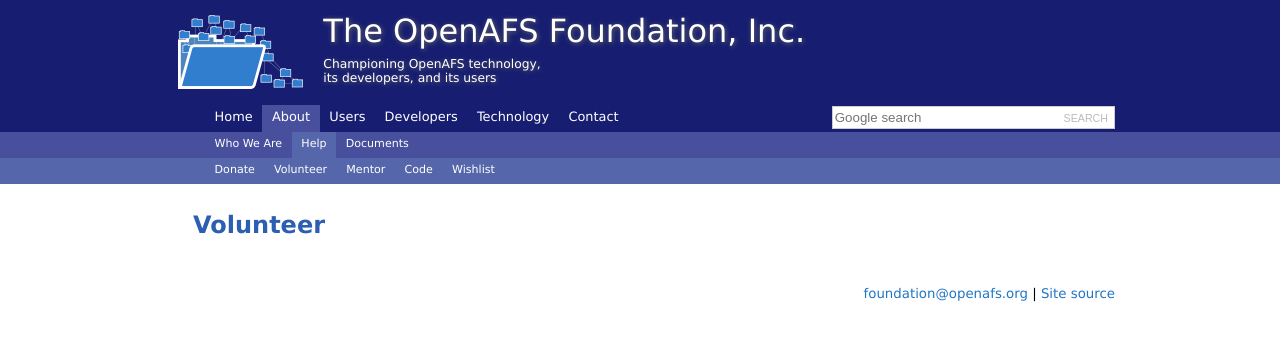
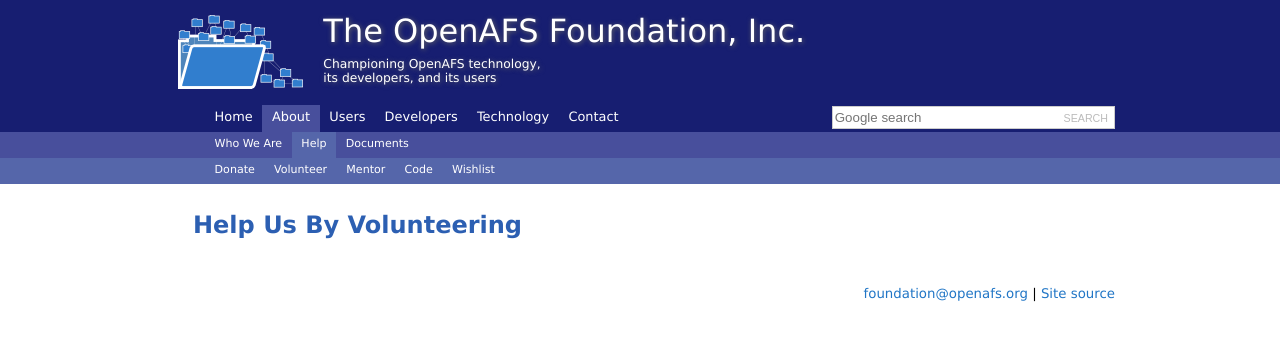
Before and after one commit to openafsfoundation/openafsfoundation.org, a Jekyll site: the page built from help/volunteer/index.md, in a window 1280 px wide. Shown: the top 341 px of the page. Built offline with Jekyll 4.4.1, drawn with Linux system fonts in a browser that asks for light colours.

Commit message:
Update index.md

```diff
--- a/help/volunteer/index.md
+++ b/help/volunteer/index.md
@@ -3,4 +3,4 @@
 nav: [about,help]
 ---
 
-## Volunteer #
+## Help Us By Volunteering #
```
